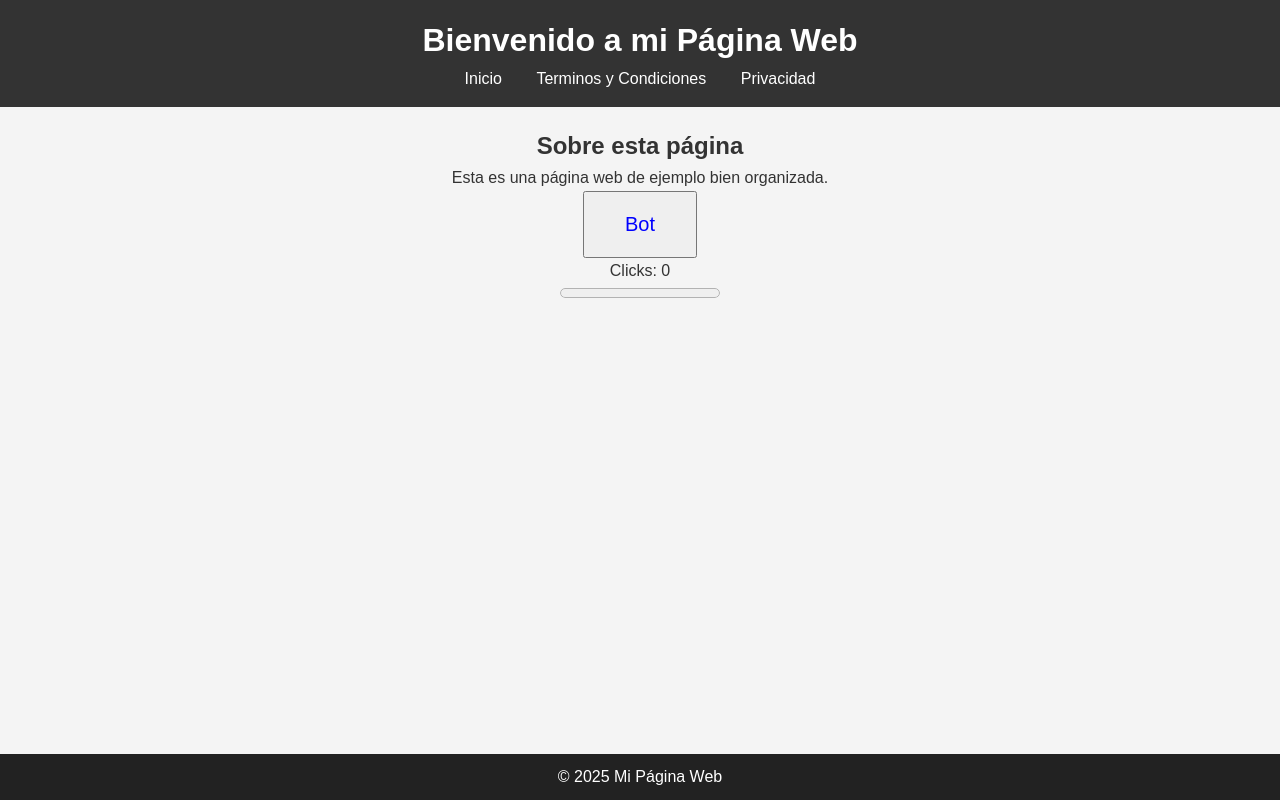
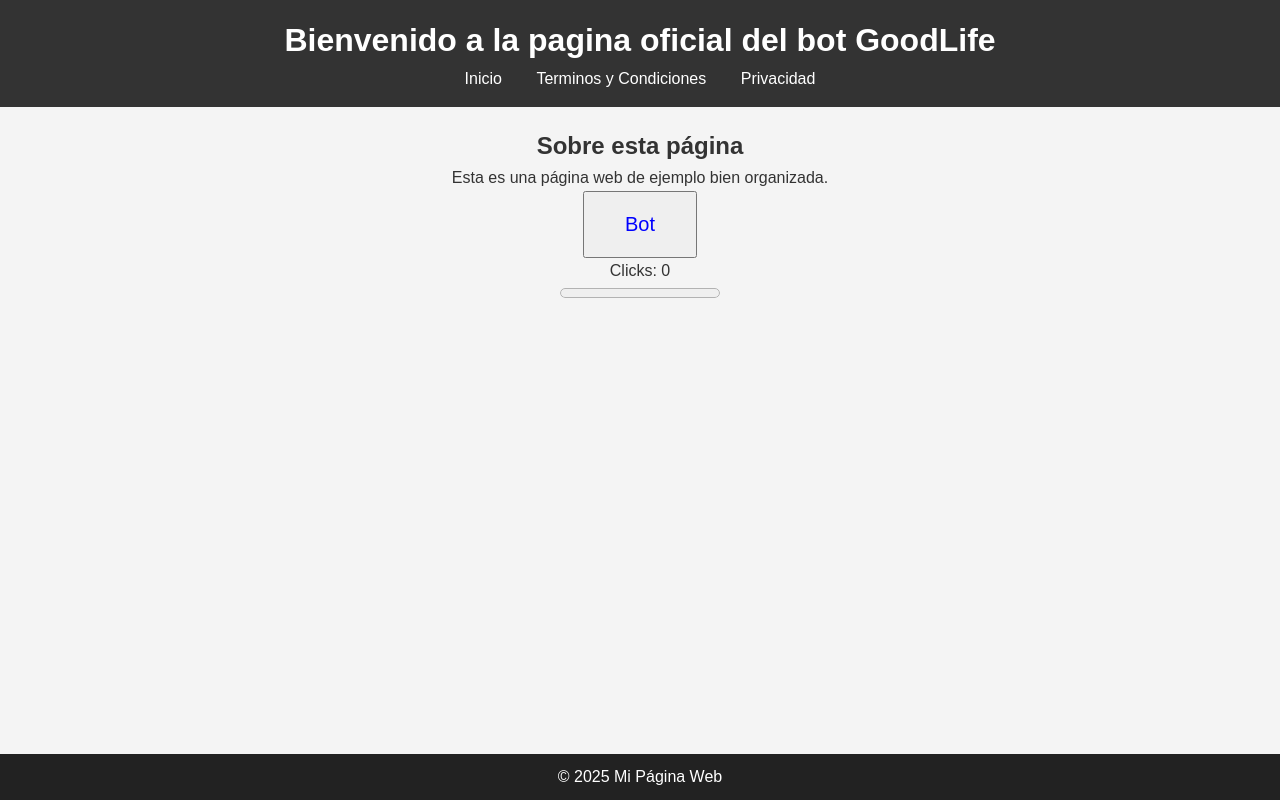
Before and after one commit to Mitxibisi/GoodLife-privacy-terms, a plain HTML site: page index.html in a window 1280 px wide. Drawn offline with Linux system fonts and the light colour scheme.

Commit message:
Update index.html

```diff
--- a/index.html
+++ b/index.html
@@ -3,13 +3,14 @@
 <head>
     <meta charset="UTF-8">
     <meta name="viewport" content="width=device-width, initial-scale=1.0">
-    <title>Mi Página Web</title>
+    <title>GoodLife Bot</title>
+    <link rel="icon" type = "image/WEBP" href=".images/icon.WEBP">
     <link rel="stylesheet" href="styles.css">
 </head>
 <body>
 
     <header>
-        <h1>Bienvenido a mi Página Web</h1>
+        <h1>Bienvenido a la pagina oficial del bot GoodLife</h1>
         <nav>
             <ul>
                 <li><a href="#">Inicio</a></li>
```
